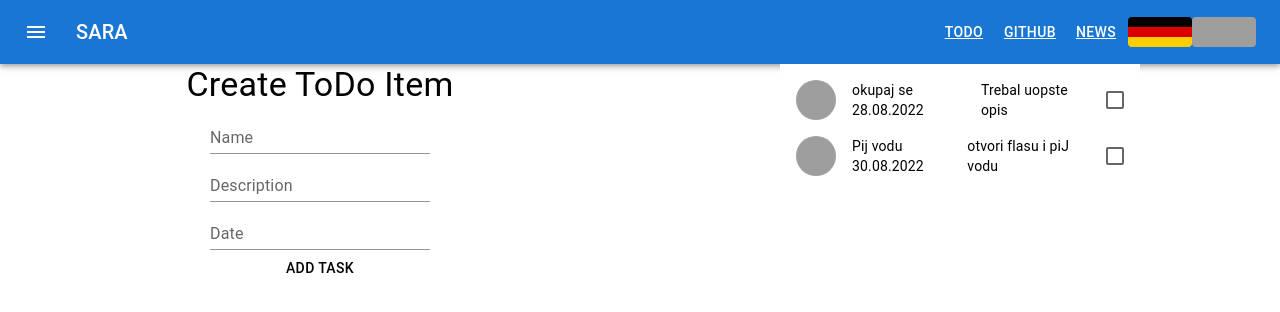
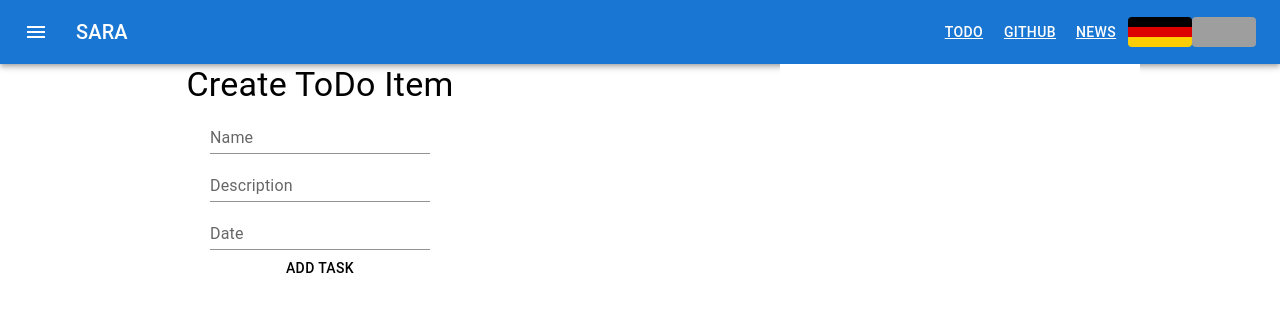
Before and after one commit to saracevicsara/NEWS-REACT-APP, a React (Create React App) app: page / in a window 1280 px wide. Shown: the top 312 px of the page. Built offline with nearby package versions, Linux system fonts and the light colour scheme; grey boxes are pictures that could not be loaded.

Commit message:
update todo

```diff
--- a/src/ToDo/ToDo.js
+++ b/src/ToDo/ToDo.js
@@ -4,18 +4,7 @@ import CreateToDo from "./CreateToDo";
 import ToDoList from "./ToDoList";
 
 export default function ToDo({ language }) {
-  const [tasks, setTasks] = useState([
-    {
-      name: "okupaj se",
-      description: "Trebal uopste opis",
-      date: "28.08.2022",
-    },
-    {
-      name: "Pij vodu",
-      description: "otvori flasu i piJ vodu",
-      date: "30.08.2022",
-    },
-  ]);
+  const [tasks, setTasks] = useState([]);
 
   const addTask = (createTask) => {
     setTasks([...tasks, createTask]);
```
